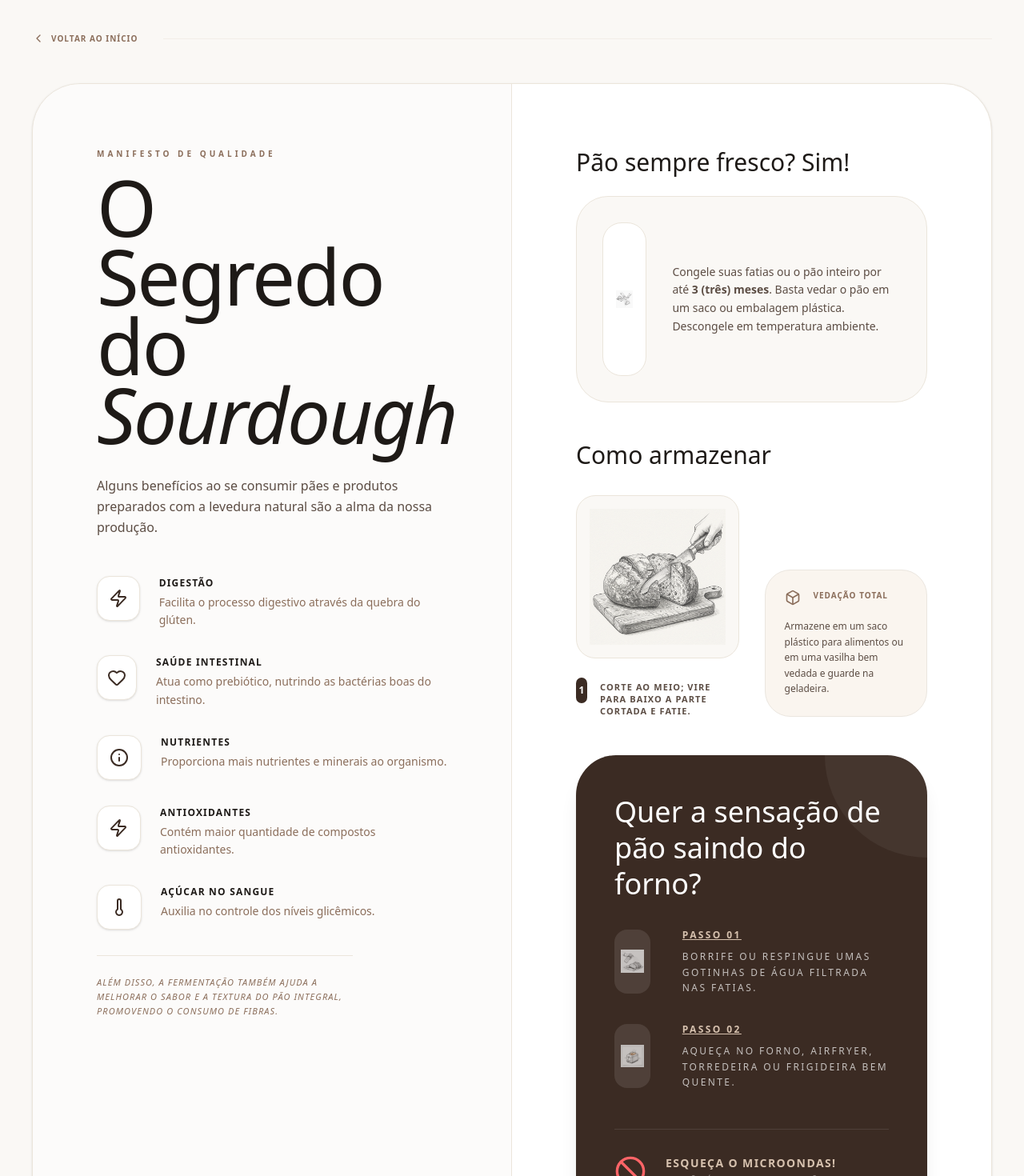
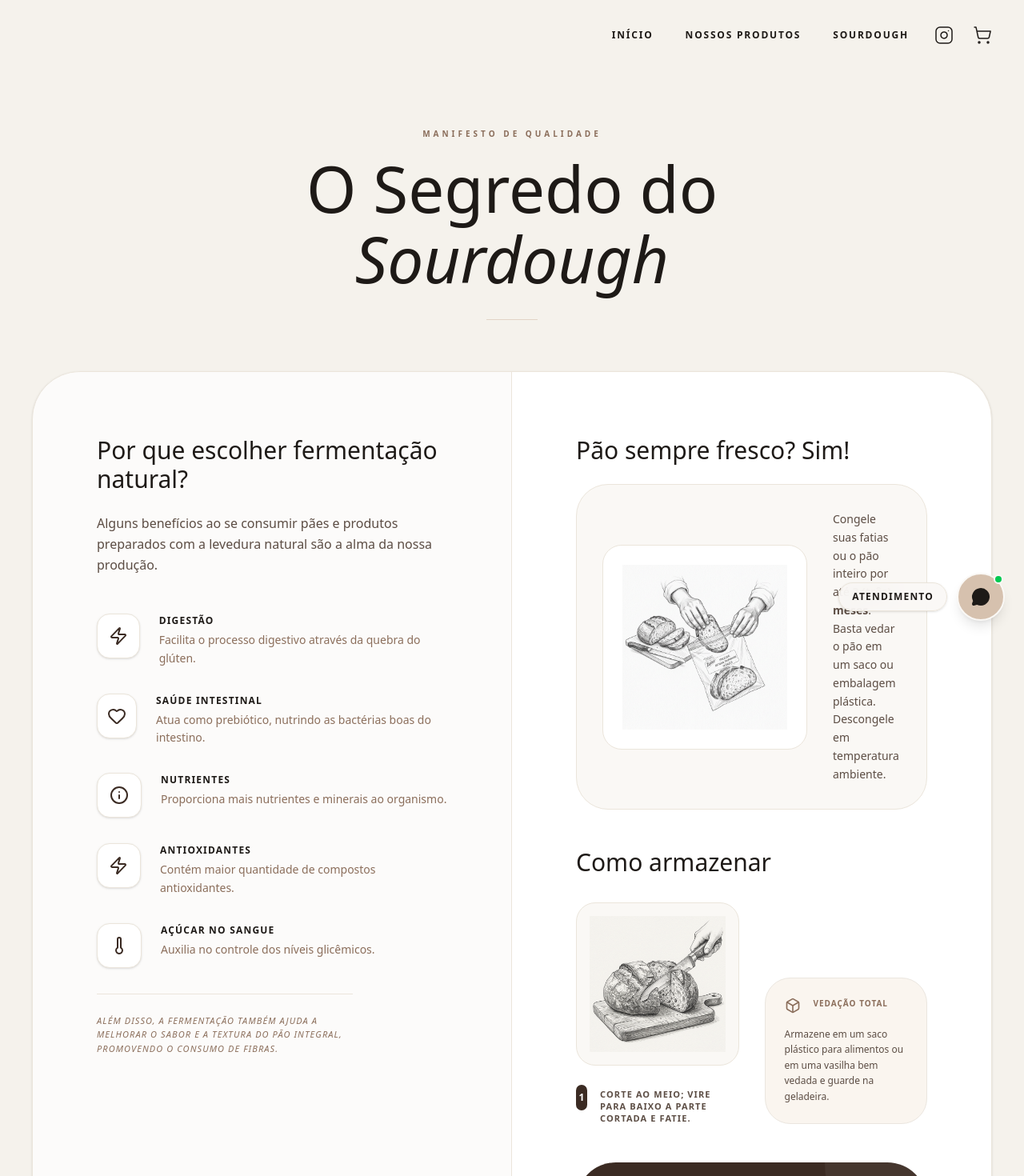
Before and after one commit to phillipeadm-admin/SiteCarla, a Next.js app: page /sourdough in a window 1280 px wide. Shown: the top 1470 px of the page at 80% size. Built offline with nearby package versions, Linux system fonts and the light colour scheme.

Commit message:
fix: sourdough page UI, alignment, and image sizes

```diff
--- a/src/app/sourdough/page.tsx
+++ b/src/app/sourdough/page.tsx
@@ -1,6 +1,10 @@
 import { Info, Zap, Heart, Thermometer, Box, Droplets, Flame, Ban, Scissors, ChevronLeft } from 'lucide-react';
 import Image from 'next/image';
 import Link from 'next/link';
+import Navbar from '@/components/Navbar';
+import FloatingWhatsApp from '@/components/FloatingWhatsApp';
+import FloatingCart from '@/components/FloatingCart';
+import Footer from '@/components/Footer';
 
 const benefits = [
     { title: "Digestão", description: "Facilita o processo digestivo através da quebra do glúten.", icon: Zap },
@@ -12,14 +16,17 @@
 
 export default function SourdoughPage() {
     return (
-        <main className="min-h-screen bg-[#FAF8F5] md:p-10 p-4">
-            <div className="max-w-7xl mx-auto">
-                {/* Header / Back Link */}
-                <div className="mb-12 flex items-center justify-between">
-                    <Link href="/" className="flex items-center gap-2 text-[#8B6E5B] hover:text-[#3B2B23] transition-all font-bold uppercase text-[10px] tracking-widest">
-                        <ChevronLeft className="w-4 h-4" /> Voltar ao Início
-                    </Link>
-                    <div className="h-[1px] flex-1 bg-[#EBE5DB] ml-8 opacity-50"></div>
+        <main className="min-h-screen bg-[#F5F2EC] flex flex-col font-sans">
+            <Navbar />
+
+            <div className="flex-1 pt-32 md:pt-40 pb-24 px-4 md:px-10 max-w-7xl mx-auto w-full">
+                {/* Intro Section */}
+                <div className="text-center mb-16 max-w-3xl mx-auto">
+                    <span className="text-[#8B6E5B] font-bold text-[10px] uppercase tracking-[0.4em] mb-4 block">Manifesto de Qualidade</span>
+                    <h1 className="font-serif text-[45px] md:text-[64px] lg:text-[80px] font-medium text-[#1E1A17] leading-[1.1] mb-8">
+                        O Segredo do <span className="italic">Sourdough</span>
+                    </h1>
+                    <div className="w-16 h-[1px] bg-[#D6C1AE] mx-auto opacity-60"></div>
                 </div>
 
                 <div className="bg-white rounded-[60px] shadow-sm border border-[#EBE5DB] overflow-hidden">
@@ -28,10 +35,7 @@
                         <div className="p-8 md:p-20 bg-[#FAF8F5]/50 border-r border-[#EBE5DB]">
                             <div className="space-y-12">
                                 <div>
-                                    <span className="text-[#8B6E5B] font-bold text-[10px] uppercase tracking-[0.4em] mb-4 block">Manifesto de Qualidade</span>
-                                    <h1 className="font-serif text-6xl md:text-8xl text-[#1E1A17] tracking-tight leading-[0.9] mb-8">
-                                        O Segredo do <span className="italic">Sourdough</span>
-                                    </h1>
+                                    <h2 className="font-serif text-3xl text-[#1E1A17] mb-6">Por que escolher fermentação natural?</h2>
                                     <p className="text-[#5C4D44] text-sm md:text-base font-medium leading-relaxed max-w-md">
                                         Alguns benefícios ao se consumir pães e produtos preparados com a levedura natural são a alma da nossa produção.
                                     </p>
@@ -62,8 +66,8 @@
                             <div className="group">
                                 <h3 className="font-serif text-3xl text-[#1E1A17] mb-6">Pão sempre fresco? Sim!</h3>
                                 <div className="bg-[#FAF8F5] p-8 rounded-[40px] border border-[#EBE5DB] flex flex-col md:flex-row gap-8 items-center transition-all group-hover:shadow-md">
-                                    <div className="relative w-48 h-48 bg-white rounded-3xl overflow-hidden border border-[#EBE5DB]">
-                                        <Image src="/sourdough_freezing.png" alt="Freezing bread" fill className="object-contain p-4 mix-blend-multiply opacity-80" />
+                                    <div className="relative w-64 h-64 bg-white rounded-3xl overflow-hidden border border-[#EBE5DB] flex-shrink-0">
+                                        <Image src="/sourdough_freezing.png" alt="Freezing bread" fill className="object-contain p-6 mix-blend-multiply opacity-90" />
                                     </div>
                                     <div className="space-y-4">
                                         <p className="text-sm text-[#5C4D44] leading-relaxed">
@@ -79,7 +83,7 @@
                                 <div className="grid grid-cols-1 md:grid-cols-2 gap-8">
                                     <div className="space-y-6">
                                         <div className="relative aspect-square bg-[#FAF8F5] rounded-3xl border border-[#EBE5DB] overflow-hidden">
-                                            <Image src="/sourdough_cutting.png" alt="Cutting bread" fill className="object-contain p-4 mix-blend-multiply opacity-80" />
+                                            <Image src="/sourdough_cutting.png" alt="Cutting bread" fill className="object-contain p-4 mix-blend-multiply opacity-90" />
                                         </div>
                                         <div className="flex gap-4">
                                             <span className="w-8 h-8 rounded-full bg-[#3B2B23] text-white flex items-center justify-center text-xs font-black">1</span>
@@ -101,26 +105,26 @@
                             </div>
 
                             {/* Reheating Section */}
-                            <div className="bg-[#3B2B23] p-12 rounded-[50px] text-white relative overflow-hidden group shadow-xl">
+                            <div className="bg-[#3B2B23] p-8 md:p-12 rounded-[50px] text-white relative overflow-hidden group shadow-xl">
                                 <div className="absolute top-0 right-0 w-32 h-32 bg-white/5 rounded-bl-full pointer-events-none group-hover:scale-110 transition-transform"></div>
-                                <h3 className="font-serif text-4xl text-white mb-8 leading-tight">Quer a sensação de <br />pão saindo do forno?</h3>
+                                <h3 className="font-serif text-4xl text-white mb-10 leading-tight">Quer a sensação de <br />pão saindo do forno?</h3>
 
-                                <div className="space-y-8">
-                                    <div className="flex gap-10 items-center">
-                                        <div className="w-20 h-20 bg-white/10 rounded-2xl flex items-center justify-center p-2">
-                                            <Image src="/sourdough_spray.png" alt="Spray" width={60} height={60} className="object-contain opacity-70" />
+                                <div className="space-y-12">
+                                    <div className="flex flex-col md:flex-row gap-8 items-center text-center md:text-left">
+                                        <div className="w-32 h-32 bg-white/10 rounded-3xl flex items-center justify-center p-4">
+                                            <Image src="/sourdough_spray.png" alt="Spray" width={100} height={100} className="object-contain" />
                                         </div>
-                                        <p className="text-xs text-white/70 uppercase tracking-[0.2em] leading-relaxed">
+                                        <p className="text-xs text-white/70 uppercase tracking-[0.2em] leading-relaxed flex-1">
                                             <span className="text-[#D6C1AE] font-black block mb-2 underline">PASSO 01</span>
                                             Borrife ou respingue umas gotinhas de água filtrada nas fatias.
                                         </p>
                                     </div>
 
-                                    <div className="flex gap-10 items-center">
-                                        <div className="w-20 h-20 bg-white/10 rounded-2xl flex items-center justify-center p-2">
-                                            <Image src="/sourdough_heating.png" alt="Heating" width={60} height={60} className="object-contain opacity-70" />
+                                    <div className="flex flex-col md:flex-row gap-8 items-center text-center md:text-left">
+                                        <div className="w-32 h-32 bg-white/10 rounded-3xl flex items-center justify-center p-4">
+                                            <Image src="/sourdough_heating.png" alt="Heating" width={100} height={100} className="object-contain" />
                                         </div>
-                                        <p className="text-xs text-white/70 uppercase tracking-[0.2em] leading-relaxed">
+                                        <p className="text-xs text-white/70 uppercase tracking-[0.2em] leading-relaxed flex-1">
                                             <span className="text-[#D6C1AE] font-black block mb-2 underline">PASSO 02</span>
                                             Aqueça no forno, airfryer, torredeira ou frigideira bem quente.
                                         </p>
@@ -138,12 +142,11 @@
                         </div>
                     </div>
                 </div>
+            </div>
 
-                <footer className="mt-20 flex flex-col items-center text-center pb-20">
-                    <div className="w-[1px] h-20 bg-[#D6C1AE] mb-8"></div>
-                    <p className="font-serif text-2xl text-[#1E1A17] italic">O resultado é um pão quentinho que você vai continuar amando!</p>
-                </footer>
-            </div>
+            <Footer />
+            <FloatingWhatsApp />
+            <FloatingCart />
         </main>
     );
 }
```
